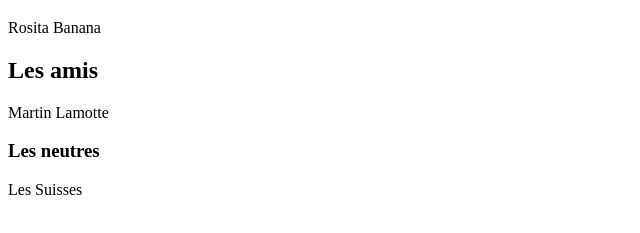
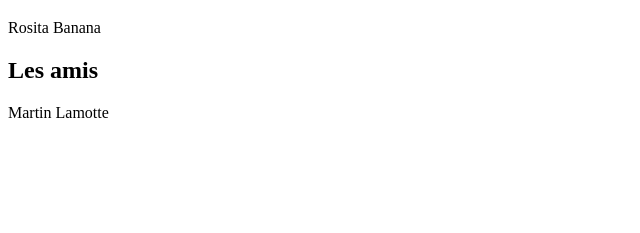
Before and after one commit to dompaysage/17wf3bis, a plain HTML site: page index.html in a window 1280 px wide. Shown: the part 87-320 px from the top of the page, without its empty margins (0-640 px from the left). Drawn offline with Linux system fonts and the light colour scheme.

Commit message:
Revert "ajouts des neutres"
This reverts commit 2a695650fb7ebb19c17c654b1d709af5812fb957.

```diff
--- a/index.html
+++ b/index.html
@@ -10,7 +10,5 @@
 	Rosita Banana
 	<h2>Les amis</h2>
 	Martin Lamotte
-	<h3>Les neutres</h3>
-	Les Suisses
 </body>
 </html>
```
